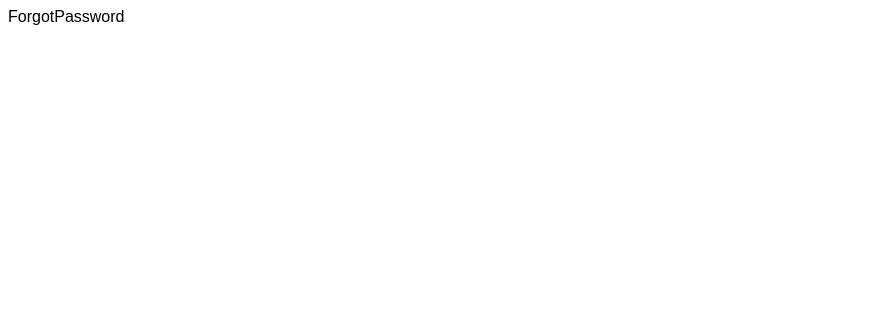
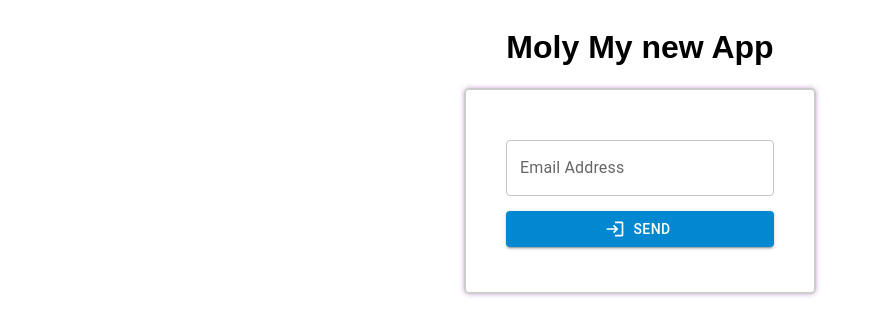
Before and after one commit to EisenHavale/Identity-mf-yarler-project, a React app: page /forgot-password in a window 1280 px wide. Shown: the top 336 px of the page, without its empty margins (0-873 px from the left). Built offline with nearby package versions, Linux system fonts and the light colour scheme.

Commit message:
Forgot password section wroking with validations

```diff
--- /dev/null
+++ b/src/components/organismos/form/Forgot_password/ForgotPasswordForm.tsx
@@ -0,0 +1,47 @@
+import React from 'react'
+
+import { useFormik } from "formik";
+import LoginIcon from '@mui/icons-material/Login';
+import { Box } from '@mui/material';
+import { Input } from "../../../atoms/inputs/Input";
+import { Button } from "../../../atoms/buttons/Button";
+import { ILoginFormValues } from '../../../../interfaces/atoms-interfaces';
+import { validate } from '../../../../helpers/loginValidation';
+
+
+export const ForgotPasswordForm = ()=>{
+    //TODO avoid textFields get bigger when showing error messages
+    const initialValues:ILoginFormValues={
+        username:'',
+        password:''
+    }
+
+    const formik = useFormik(
+        {
+            initialValues,
+            validate,
+            onSubmit(values, formikHelpers) {
+                console.log('Click onSubmit', values)
+                // ? Missing request to a backend server
+            },
+        }
+    )
+
+    return (
+        <form onSubmit={formik.handleSubmit} className='login-form'>
+            <Box sx={{width:'100%', display:'flex', flexDirection:'column', alignItems:'center', justifyContent:'center'}}>
+                <Input
+                    label="Email Address"
+                    onChange={formik.handleChange}
+                    value={formik.values.username}
+                    name='email'
+                    id="email"
+                    onBlur={formik.handleBlur} //? Is it useful
+                    error={formik.touched.username && formik.errors.username != '' ? true : false}
+                    errorText={formik.errors.username}
+                />
+                <Button shape="contained" color='info' label="Send" icon={<LoginIcon />} type='submit' />
+            </Box>
+        </form>
+    )
+}
--- a/src/components/organismos/form/LoginForm.tsx
+++ b/src/components/organismos/form/login/LoginForm.tsx
@@ -1,15 +1,15 @@
 import React from "react";
-import { ErrorMessage, useFormik } from "formik";
+import { useFormik } from "formik";
 import LoginIcon from '@mui/icons-material/Login';
 import { Divider, Box, Chip } from '@mui/material';
 import GoogleIcon from '@mui/icons-material/Google';
 import FacebookIcon from '@mui/icons-material/Facebook';
-import { Input } from "../../atoms/inputs/Input";
-import { Button } from "../../atoms/buttons/Button";
+import { Input } from "../../../atoms/inputs/Input";
+import { Button } from "../../../atoms/buttons/Button";
 import './login-form.css'
-import { Link } from "../../atoms/link/Link";
-import { ILoginFormValues } from '../../../interfaces/atoms-interfaces';
-import { validate } from '../../../helpers/loginValidation';
+import { Link } from "../../../atoms/link/Link";
+import { ILoginFormValues } from '../../../../interfaces/atoms-interfaces';
+import { validate } from '../../../../helpers/loginValidation';
 
 
 export const LoginForm = ()=>{
@@ -25,6 +25,7 @@ export const LoginForm = ()=>{
             validate,
             onSubmit(values, formikHelpers) {
                 console.log('Click onSubmit', values)
+                // ? Missing request to a backend server
             },
         }
     )
@@ -39,7 +40,7 @@ export const LoginForm = ()=>{
                     value={formik.values.username}
                     name='username'
                     id="username"
-                    onBlur={formik.handleBlur}
+                    onBlur={formik.handleBlur} //? Is it useful
                     error={formik.touched.username && formik.errors.username != '' ? true : false}
                     errorText={formik.errors.username}
                 />
@@ -49,7 +50,7 @@ export const LoginForm = ()=>{
                     value={formik.values.password}
                     type='password'
                     name='password'
-                    onBlur={formik.handleBlur}
+                    onBlur={formik.handleBlur} //? Is it useful
                     id="password"
                     error={formik.touched.password && formik.errors.password != '' ? true : false}
                     errorText={formik.errors.password}
--- a/src/pages/Login/Login.tsx
+++ b/src/pages/Login/Login.tsx
@@ -1,7 +1,7 @@
 import { Paper, Divider, Grid } from '@mui/material'
 import { Container } from '@mui/system'
 import React from 'react'
-import { LoginForm } from '../../components/organismos/form/LoginForm'
+import { LoginForm } from '../../components/organismos/form/login/LoginForm'
 import { Title } from '../../components/atoms/title/Title';
 
 export const Login = () => {
--- a/src/pages/forgot-password/ForgotPassword.tsx
+++ b/src/pages/forgot-password/ForgotPassword.tsx
@@ -1,7 +1,14 @@
+import { Grid } from '@mui/material'
 import React from 'react'
+import { Title } from '../../components/atoms/title/Title'
+import { ForgotPasswordForm } from '../../components/organismos/form/Forgot_password/ForgotPasswordForm'
 
 export const ForgotPassword = () => {
   return (
-    <div>ForgotPassword</div>
+    //TODO Set at the middle on vertical orientation
+    <Grid container item direction='column' xs={12} alignItems="center" justifyContent="center" sx={{heigh:'100%'}}>
+      <Title text='Moly My new App' />
+        <ForgotPasswordForm />
+    </Grid >
   )
 }
```
Also changed, not shown: src/components/organismos/form/login/login-form.css (renamed from src/components/organismos/form/login-form.css).
